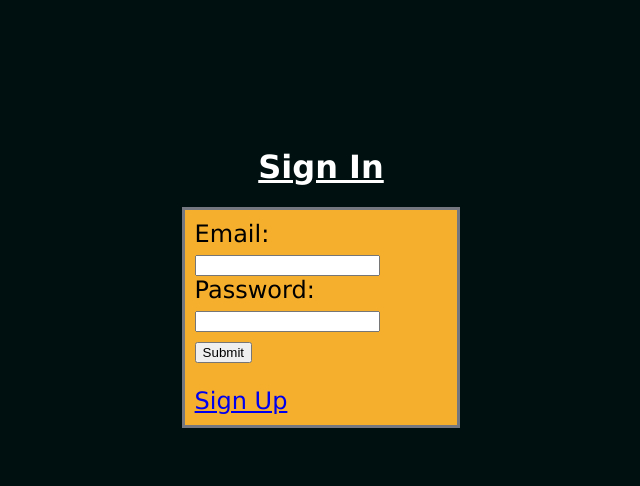
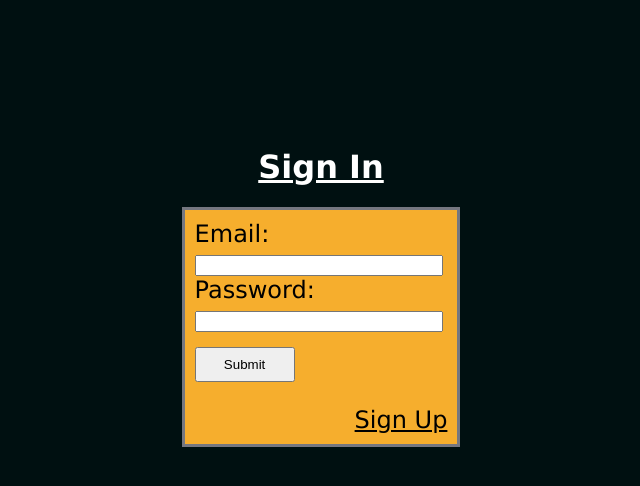
Before and after one commit to ImDustinJones/CS3750, a Java web app: page / in a window 1280 px wide. Shown: the top 486 px of the page, without its empty margins (319-959 px from the left). Run offline with Tomcat 11, a stand-in JSP engine, Linux system fonts and the light colour scheme.

Commit message:
Made some css changes

```diff
--- a/ProjectDemo/src/main/webapp/index.jsp
+++ b/ProjectDemo/src/main/webapp/index.jsp
@@ -24,7 +24,7 @@
         }
     %>
     <p style ="color:#ff0000"><%= errorMessage%> </p>
-    <a href="signup.jsp">Sign Up</a>
+    <div class="signupwrap"><a href="signup.jsp">Sign Up</a></div>
 </div>
 </div>
 </body>
--- a/ProjectDemo/src/main/webapp/signinout.css
+++ b/ProjectDemo/src/main/webapp/signinout.css
@@ -25,6 +25,32 @@ h1{
     font-size: 150%;
 }
 
+.Inputs input[type=text] {
+    width: 95%;
+}
+
 input[type=submit] {
-    margin-top: 10px;
+    margin-top: 15px;
+    width: 100px;
+    height: 35px;
 }
+
+.signupwrap {
+    text-align: end;
+}
+
+a:link {
+    color: black;
+}
+
+a:visited {
+    color: black;
+}
+
+a:hover {
+    color: white;
+}
+
+.signupbtn {
+    text-align: center;
+}
--- a/ProjectDemo/src/main/webapp/signup.jsp
+++ b/ProjectDemo/src/main/webapp/signup.jsp
@@ -38,7 +38,7 @@
     <label for="student">Student</label><br>
     <input type="radio" id="instructor" name="userType" value="instructor">
     <label for="instructor">Instructor</label><br>
-    <input type="submit" value="Sign Up">
+    <div class ="signupbtn"><input type="submit" value="Sign Up"></div>
 
     <%
         String errorMessage = "";
```
Also changed, not shown: ProjectDemo/src/main/webapp/courses_register.css (+31 -1 lines), ProjectDemo/src/main/webapp/edit_profile.css (+13 -0 lines).
